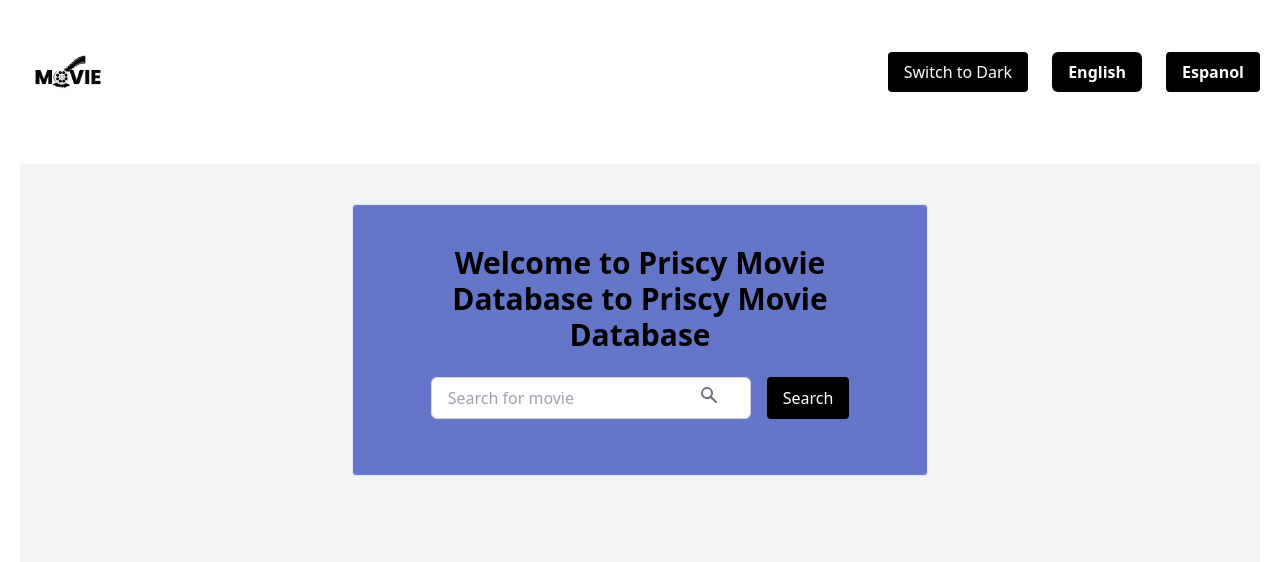
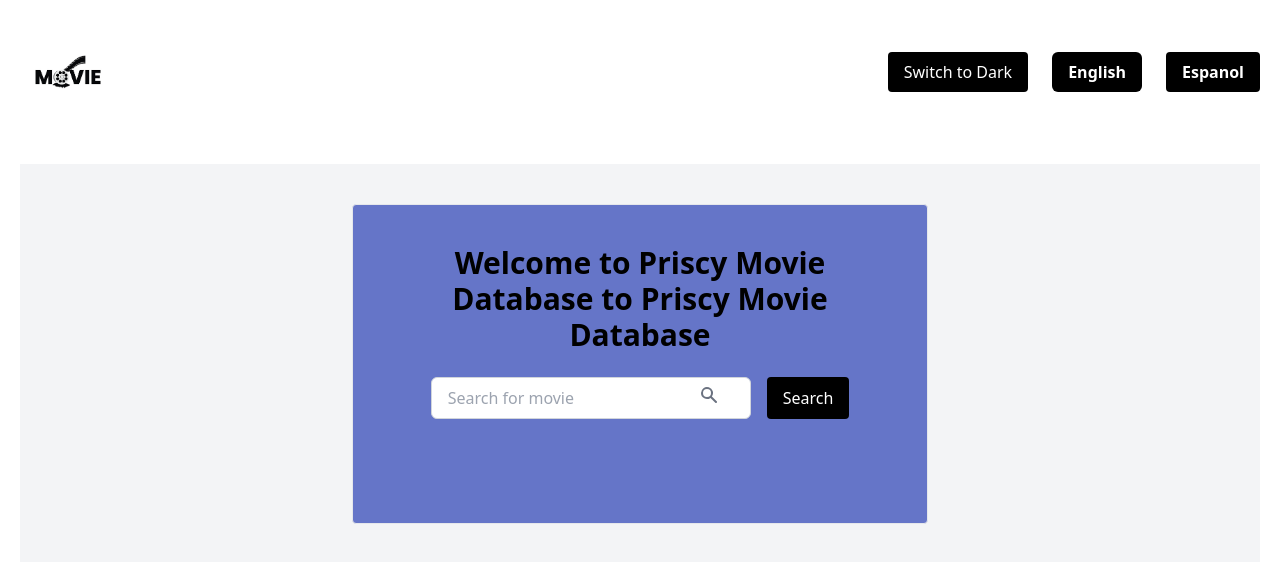
Before and after one commit to Priscy-code/Movie_react, a React (Vite) app: page / in a window 1280 px wide. Shown: the top 562 px of the page. Built offline with nearby package versions, Linux system fonts and the light colour scheme.

Commit message:
movie search

```diff
--- a/src/components/SearchBar.jsx
+++ b/src/components/SearchBar.jsx
@@ -89,22 +89,25 @@ const handleMovieClick = (imdbID) => {
 
             </div>
 
-            <div className="flex flex-col sm:flex-row justify-center sm:space-x-4 space-x-4 sm:space-y-0 bg-cutomBlue">
+            <div className="bg-white-500 p-6" >
                  { error && <p className="text-red-500 text-center">{error}</p>}
-                 {!error && userData.map((movie) => (
+                 {!error && (
+                    <div className="flex space-x-4 overflow-x-auto ">
+                        {userData.map((movie) => (
                     <div key = {movie.imdbID}
-                      className="flex flex-col space-x-4 border border-slate-300 rounded shadow-md p-4 hover:shadow-lg transition cursor-pointer"
+                      className="flex-none w-48 sm:w-60 lg:w-72 xl:w-80 border border-slate-300 rounded shadow-md p-4 hover:shadow-lg transition cursor-pointer bg-white-700 dark:bg-gray-800"
                       onClick={() =>handleMovieClick(movie.imdbID)}>
 
                         <img src={movie.Poster}
                         alt={movie.Title}
-                        className="w-32 h-32 object-cover rounded "/>
+                        className="w-full h-64 object-cover rounded mb-4  "/>
 
                     <h3 className="text-lg font-semibold">{movie.Title}</h3>
                     <p className="text-sm text-gray-600">Released: {movie.Year}</p>
 
                 </div>
             ))}
+                    </div>)}
             </div>
 
 
```
